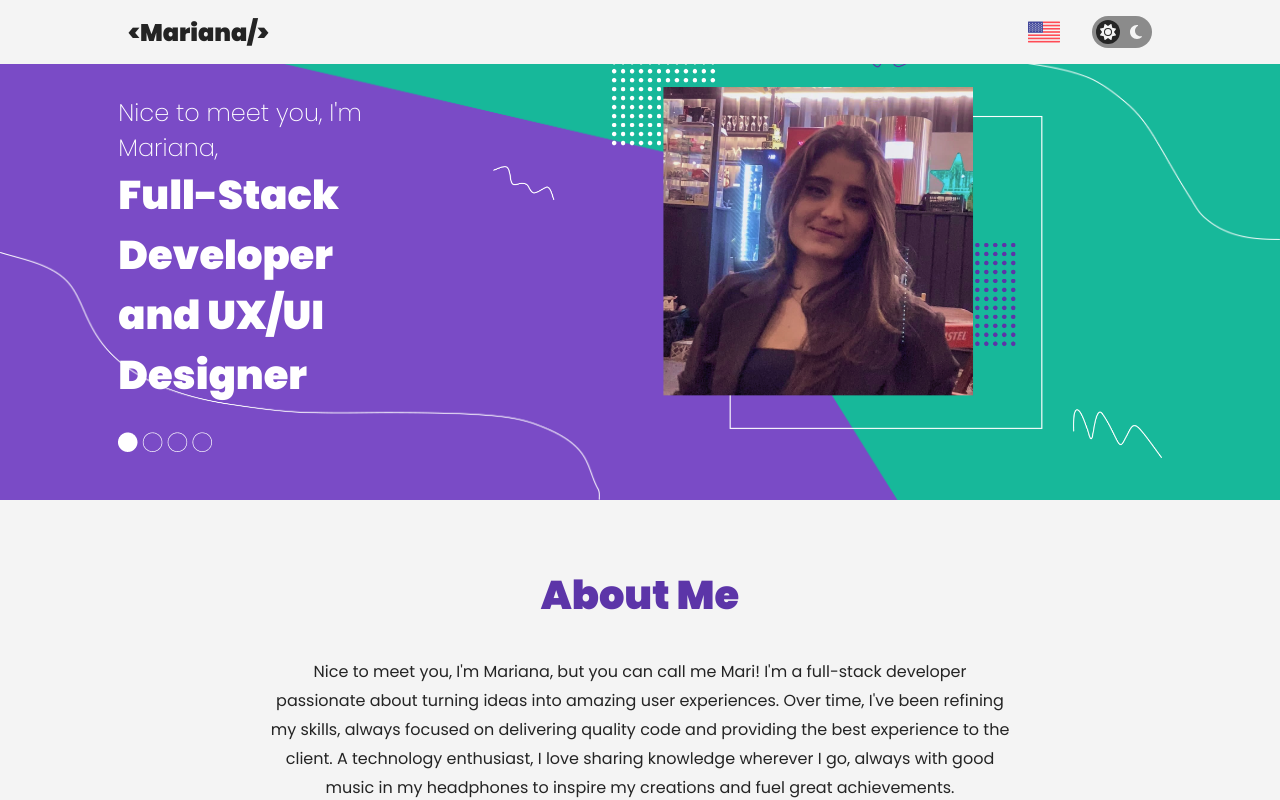
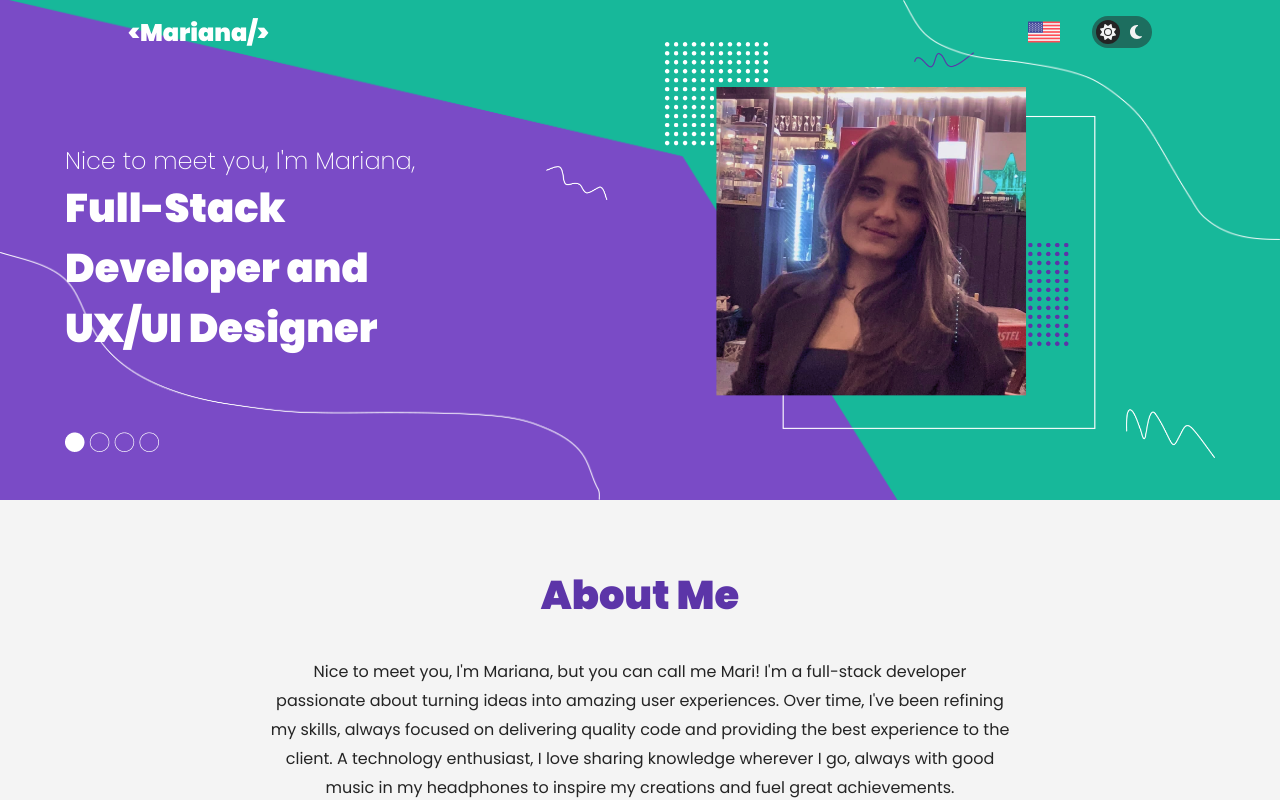
Before and after one commit to marialmeida1/web-portfolio-marialmeida1, a Next.js app: page /en in a window 1280 px wide. Shown: the top 800 px of the page. Built offline with nearby package versions, Linux system fonts and the light colour scheme.

Commit message:
fix: correcting styles the home page

```diff
--- a/messages/en.json
+++ b/messages/en.json
@@ -42,7 +42,7 @@
           "color": "secondary"
         },
         {
-          "description": "Devfest <br /> Workshop",
+          "description": "Workshops <br /> Next/React",
           "month": "Oct",
           "year": "2024",
           "color": "primary"
--- a/messages/pt.json
+++ b/messages/pt.json
@@ -42,7 +42,7 @@
                     "color": "secondary"
                 },
                 {
-                    "description": "Workshop <br /> Devfest",
+                    "description": "Workshops <br /> Next/React",
                     "month": "Out",
                     "year": "2024",
                     "color": "primary"
--- a/src/components/commons/Navbar.tsx
+++ b/src/components/commons/Navbar.tsx
@@ -32,7 +32,7 @@ export default function Navbar() {
     }, []);
 
     const pathname = usePathname();
-    const isHomePage = pathname === "/";
+    const isHomePage = pathname === "/pt" || pathname === "/en";
 
     return (
         <header className={`${style.navbar} ${isHomePage ? "" : style.bg__color} ${notAtTop ? style.bg__color : ''}`}>
--- a/src/components/home/Banner.module.css
+++ b/src/components/home/Banner.module.css
@@ -32,7 +32,7 @@
 }
 
 .banner__overlay_text {
-    width: 16rem;
+    width: 26rem;
     display: flex;
     flex-direction: column;
     align-items: start;
```
